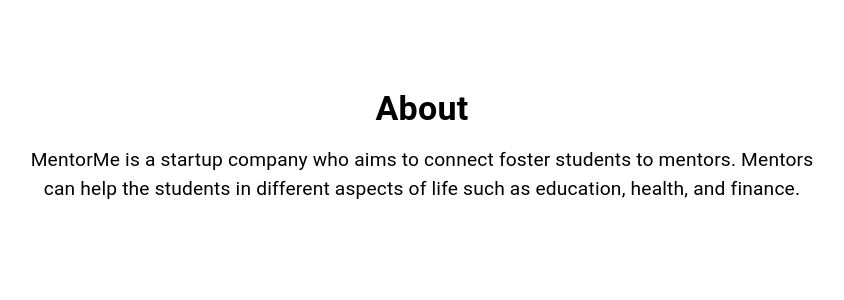
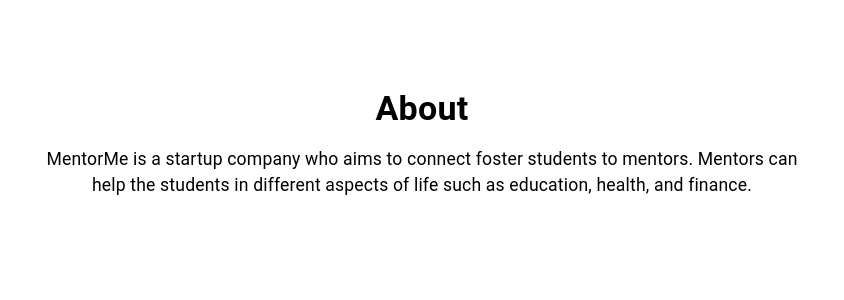
Before and after one commit to jadenet/ShellHacks2022, a Next.js app: page /about in a window 1280 px wide. Shown: the top 300 px of the page, without its empty margins (218-1062 px from the left). Built offline with nearby package versions, Linux system fonts and the light colour scheme.

Commit message:
Refactor

```diff
--- a/pages/about.js
+++ b/pages/about.js
@@ -4,7 +4,7 @@
     return (
         <Box p="5rem">
             <Typography variant="h4" textAlign="center" fontWeight="bolder" mb="1rem">About</Typography>
-            <Typography variant="body1" fontSize="1.2rem" textAlign="center" px="10rem">
+            <Typography variant="body1" fontSize="1.1rem" textAlign="center" px="10rem">
                 MentorMe is a startup company who aims to connect foster students to mentors.
                 Mentors can help the students in different aspects of life such as education, health, and finance.
             </Typography>
--- a/pages/mentor.js
+++ b/pages/mentor.js
@@ -37,7 +37,7 @@
 
             <Container maxWidth="lg">
                 <Typography variant="h5" color="initial" mt="3rem" mb="1rem">4. Which subjects are you specialized in?</Typography>
-                <Stack direction="row" justifyContent="space-evenly" spacing={4} mb="2rem">
+                <Stack direction="row" justifyContent="space-evenly" spacing={4} mb="1rem">
                     <Box p="2rem" backgroundColor="white" borderRadius="1rem" flexGrow={1} sx={{ boxShadow: "0 4px 8px 0 rbga(0, 0, 0, .2)" }}>
                         <Typography variant="h6" color="initial" mb=".5rem">Education</Typography>
                         <FormGroup>
--- a/pages/student.js
+++ b/pages/student.js
@@ -27,7 +27,7 @@
 
             <Container maxWidth="lg">
                 <Typography variant="h5" color="initial" mt="3rem" mb="1rem">2. Which subjects would you like to be mentored on?</Typography>
-                <Stack direction="row" justifyContent="space-evenly" spacing={4} mb="2rem">
+                <Stack direction="row" justifyContent="space-evenly" spacing={4} mb="1rem">
                     <Box p="2rem" backgroundColor="white" borderRadius="1rem" flexGrow={1} sx={{ boxShadow: "0 4px 8px 0 rbga(0, 0, 0, .2)" }}>
                         <Typography variant="h6" color="initial" mb=".5rem">Education</Typography>
                         <FormGroup>
```
